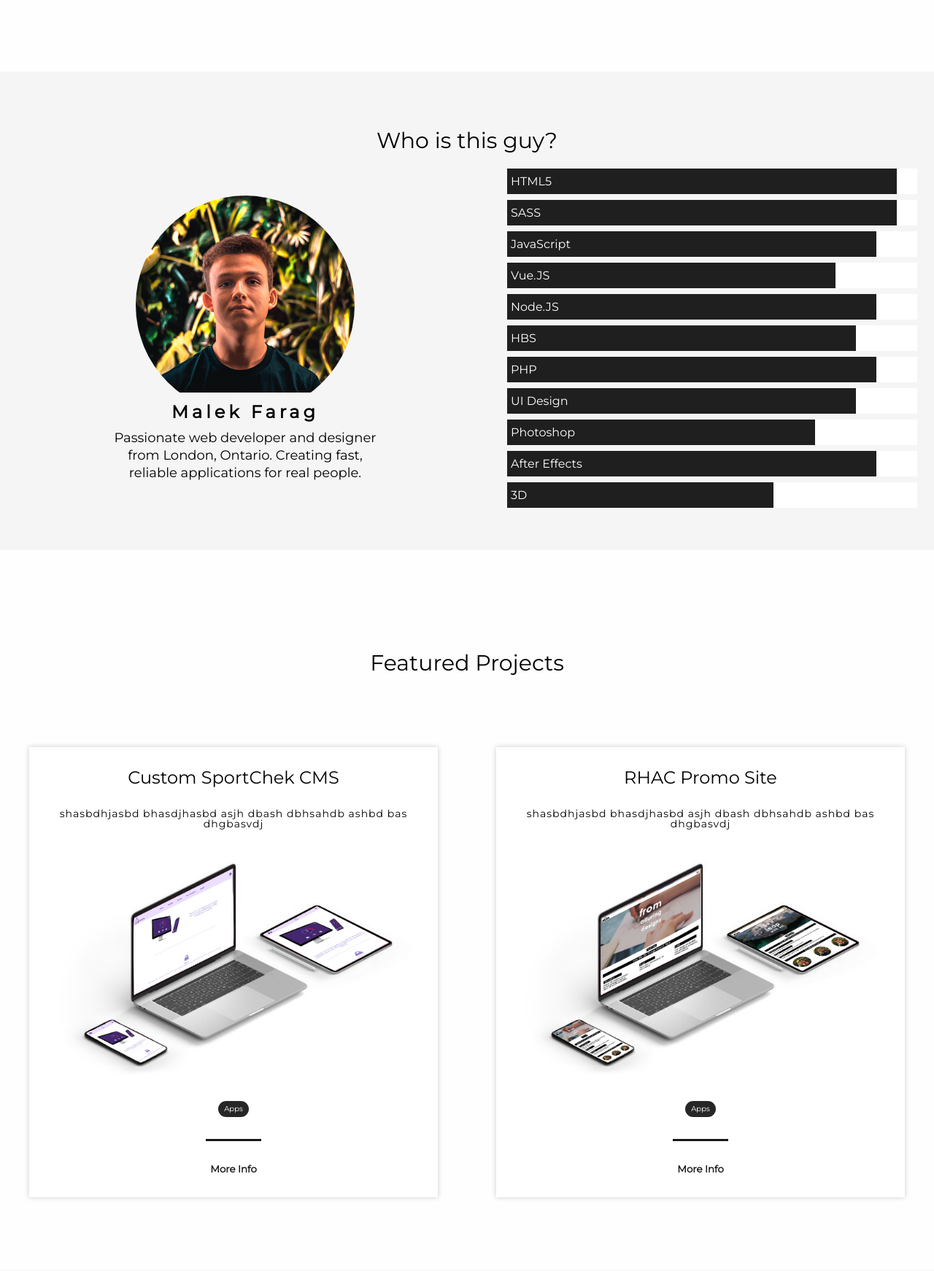
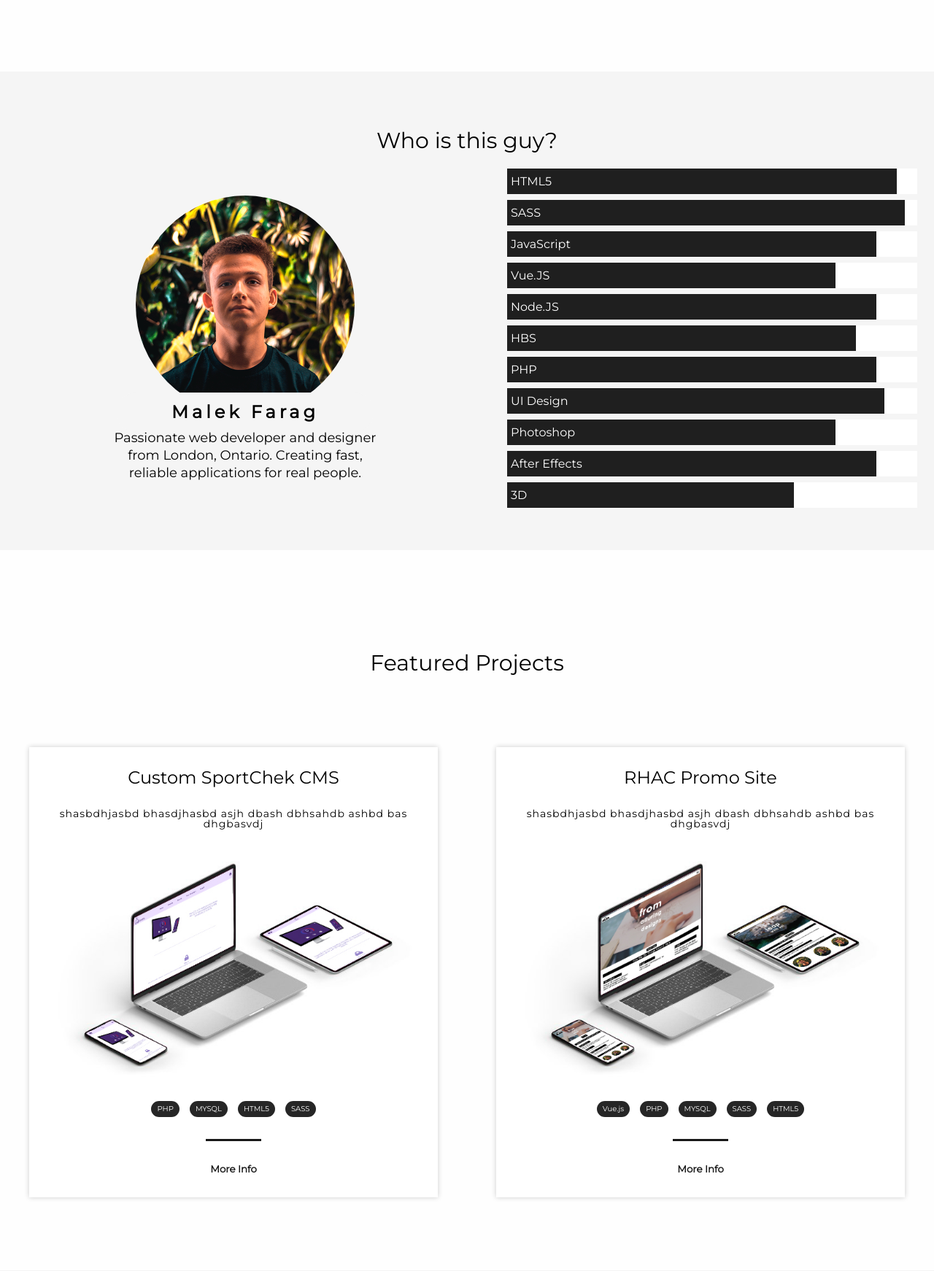
Before and after one commit to MalekFarag/farag_m_poerfolio_final, a PHP site: page / in a window 1280 px wide. Shown: the part 1578-3320 px from the top of the page at 73% size. Run offline with PHP 8.4, Linux system fonts and the light colour scheme; some libraries are stand-ins or nearby versions.

Commit message:
need more content for featured pages + mockups

```diff
--- a/index.php
+++ b/index.php
@@ -131,7 +131,7 @@ if(isset($_POST['submit'])){
             </div>
             <div class="skill">
                 <p class="name">SASS</p>
-                <div class="fill 95"></div>
+                <div class="fill 97"></div>
             </div>
             <div class="skill">
                 <p class="name">JavaScript</p>
@@ -155,11 +155,11 @@ if(isset($_POST['submit'])){
             </div>
             <div class="skill">
                 <p class="name">UI Design</p>
-                <div class="fill 85"></div>
+                <div class="fill 92"></div>
             </div>
             <div class="skill">
                 <p class="name">Photoshop</p>
-                <div class="fill 75"></div>
+                <div class="fill 80"></div>
             </div>
             <div class="skill">
                 <p class="name">After Effects</p>
@@ -167,7 +167,7 @@ if(isset($_POST['submit'])){
             </div>
             <div class="skill">
                 <p class="name">3D</p>
-                <div class="fill 65"></div>
+                <div class="fill 70"></div>
             </div>
         </div>
     </div>
@@ -185,7 +185,10 @@ if(isset($_POST['submit'])){
                             <img src="images/portfolio/mock2.jpg" alt="Cordae album review site mockup" class="projMockups openBox">
                     </div>
                     <div class="appsUsed">
-                            <label class="app">Apps</label>
+                            <label class="app">PHP</label>
+                            <label class="app">MYSQL</label>
+                            <label class="app">HTML5</label>
+                            <label class="app">SASS</label>
                     </div>
                     <button class="more" href="#">More Info</button>
             </div>
@@ -200,7 +203,11 @@ if(isset($_POST['submit'])){
                             <img src="images/portfolio/mock3.jpg" alt="Cordae album review site mockup" class="projMockups openBox">
                     </div>
                     <div class="appsUsed">
-                            <label class="app">Apps</label>
+                            <label class="app">Vue.js</label>
+                            <label class="app">PHP</label>
+                            <label class="app">MYSQL</label>
+                            <label class="app">SASS</label>
+                            <label class="app">HTML5</label>
                     </div>
                     <button class="more" href="#">More Info</button>
             </div>
@@ -291,7 +298,7 @@ if(isset($_POST['submit'])){
 
       <footer class="mainFooter">
         <div class="social">
-            <a href="https://github.com/MalekFarag"><i class="git fab fa-github-alt"></i></a>
+            <a href="https://github.com/malxvisuals"><i class="git fab fa-github-alt"></i></a>
             <a href="https://www.linkedin.com/in/malek-farag-1b6300182/"><i class="linkedin fab fa-linkedin-in"></i></a>
             <a href="https://www.instagram.com/malekfarag14/"><i class="insta fab fa-instagram"></i></a>
         </div>
--- a/sass/modules/_portfolio.scss
+++ b/sass/modules/_portfolio.scss
@@ -51,7 +51,7 @@
                 max-width: 1200px;
                 margin-top: 20px;
                 @include flex-center(row);
-                justify-content: space-evenly;
+                justify-content: center;
                 flex-wrap: nowrap;
                 .app{
                     cursor: pointer;
@@ -59,6 +59,7 @@
                     color: white;
                     background-color: rgba(0,0,0,.85);
                     padding: 6px 8px;
+                    margin: 0 7px;
                     border-radius: 20px;
 
                     transition: all .18s ease;
@@ -239,6 +240,27 @@
         max-width: 600px;
         margin: 20px auto;
     }
+    .appsUsed{
+        width: 100%;
+        margin-top: 20px;
+        @include flex-center(row);
+        justify-content: center;
+        flex-wrap: nowrap;
+        .app{
+            cursor: pointer;
+            font-size: 10px;
+            color: white;
+            background-color: rgba(0,0,0,.85);
+            padding: 6px 8px;
+            margin: 0 7px;
+            border-radius: 20px;
+
+            transition: all .18s ease;
+            &:hover{
+                opacity: .7;
+            }
+        }
+    }
     .imagesDiv{
         position: absolute;
         bottom: 0;
```
Also changed, not shown: css/style.css, 1 other file.
